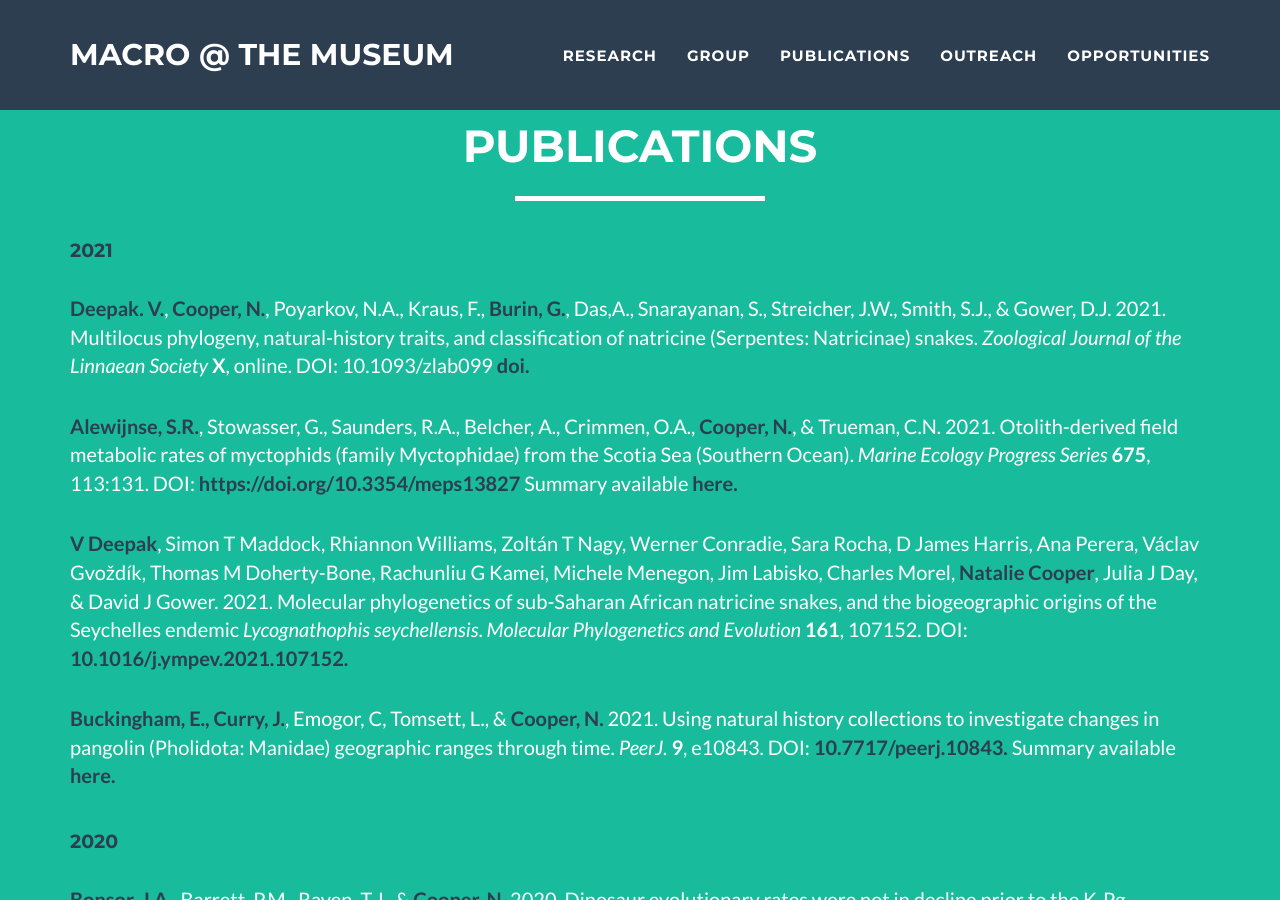
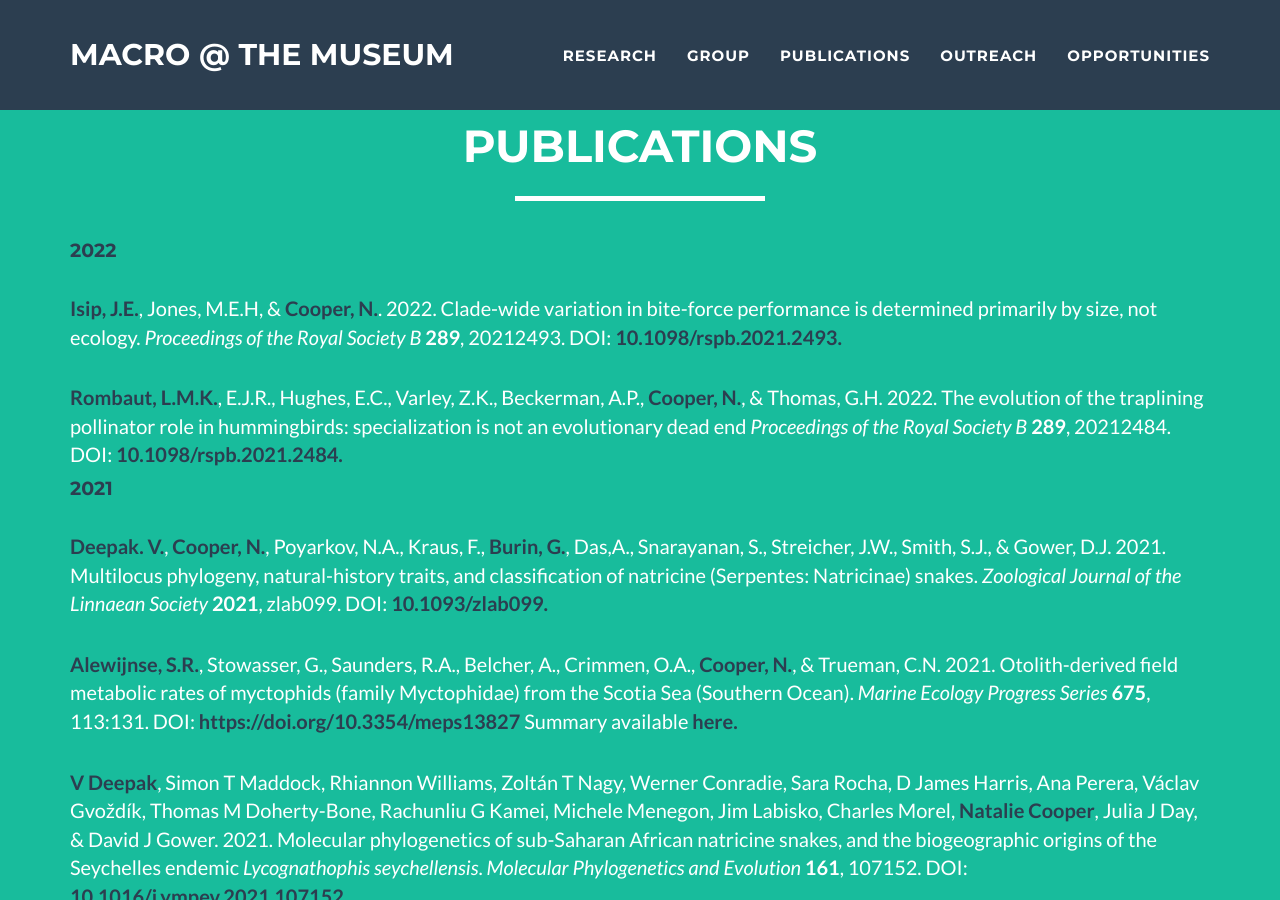
Before and after one commit to nhcooper123/nhcooper123.github.io, a Jekyll site: the page publications.html, which Jekyll copies as it is, in a window 1280 px wide and 900 px high. Built offline with Jekyll 4.4.1, drawn with Linux system fonts in a browser that asks for light colours; comment, search, counter and statistics services are not loaded.

Commit message:
Add new pubs

```diff
--- a/publications.html
+++ b/publications.html
@@ -89,8 +89,37 @@
 
 <!-- Publications list -->
 
+<h4><font color="2c3e50">2022</font></h4>
+
+&nbsp
+  <p>
+  <strong><font color="2c3e50">Isip, J.E.</font></strong>, Jones, M.E.H, &amp; <strong><font color="2c3e50">Cooper, N.</font></strong>.
+  2022.
+  Clade-wide variation in bite-force performance is determined primarily by size, not ecology.
+  <em>Proceedings of the Royal Society B</em>
+  <strong>289</strong>,
+  20212493.
+  DOI: <a href="https://doi.org/10.1098/rspb.2021.2493"><strong><font color="2c3e50">10.1098/rspb.2021.2493. </font></strong></a>
+
+  <script type="text/javascript" src="https://d1bxh8uas1mnw7.cloudfront.net/assets/embed.js"></script><div class="altmetric-embed" data-badge-type="donut" data-altmetric-id="123542309"></div>
+
+  </p>
+
+&nbsp
+  <p>
+  <strong><font color="2c3e50">Rombaut, L.M.K.</font></strong>, E.J.R., Hughes, E.C., Varley, Z.K., Beckerman, A.P., <strong><font color="2c3e50">Cooper, N.</font></strong>, &amp; Thomas, G.H.
+  2022.
+  The evolution of the traplining pollinator role in hummingbirds: specialization is not an evolutionary dead end
+  <em>Proceedings of the Royal Society B</em>
+  <strong>289</strong>,
+  20212484.
+  DOI: <a href="https://doi.org/10.1098/rspb.2021.2484"><strong><font color="2c3e50">10.1098/rspb.2021.2484. </font></strong></a>
+
+  <script type="text/javascript" src="https://d1bxh8uas1mnw7.cloudfront.net/assets/embed.js"></script><div class="altmetric-embed" data-badge-type="donut" data-altmetric-id="121227311"></div>
+
+  </p>
+
 <h4><font color="2c3e50">2021</font></h4>
-
 
 &nbsp
   <p>
@@ -98,9 +127,9 @@
   2021.
   Multilocus phylogeny, natural-history traits, and classification of natricine (Serpentes: Natricinae) snakes.
   <em>Zoological Journal of the Linnaean Society</em>
-  <strong>X</strong>,
-  online.
-  DOI: 10.1093/zlab099 <a href="https://doi.org/10.1093/zoolinnean/zlab099"><strong><font color="2c3e50">doi. </font></strong></a>
+  <strong>2021</strong>,
+  zlab099.
+  DOI: <a href="https://doi.org/10.1093/zoolinnean/zlab099"><strong><font color="2c3e50">10.1093/zlab099. </font></strong></a>
   </p>
 
 
```
